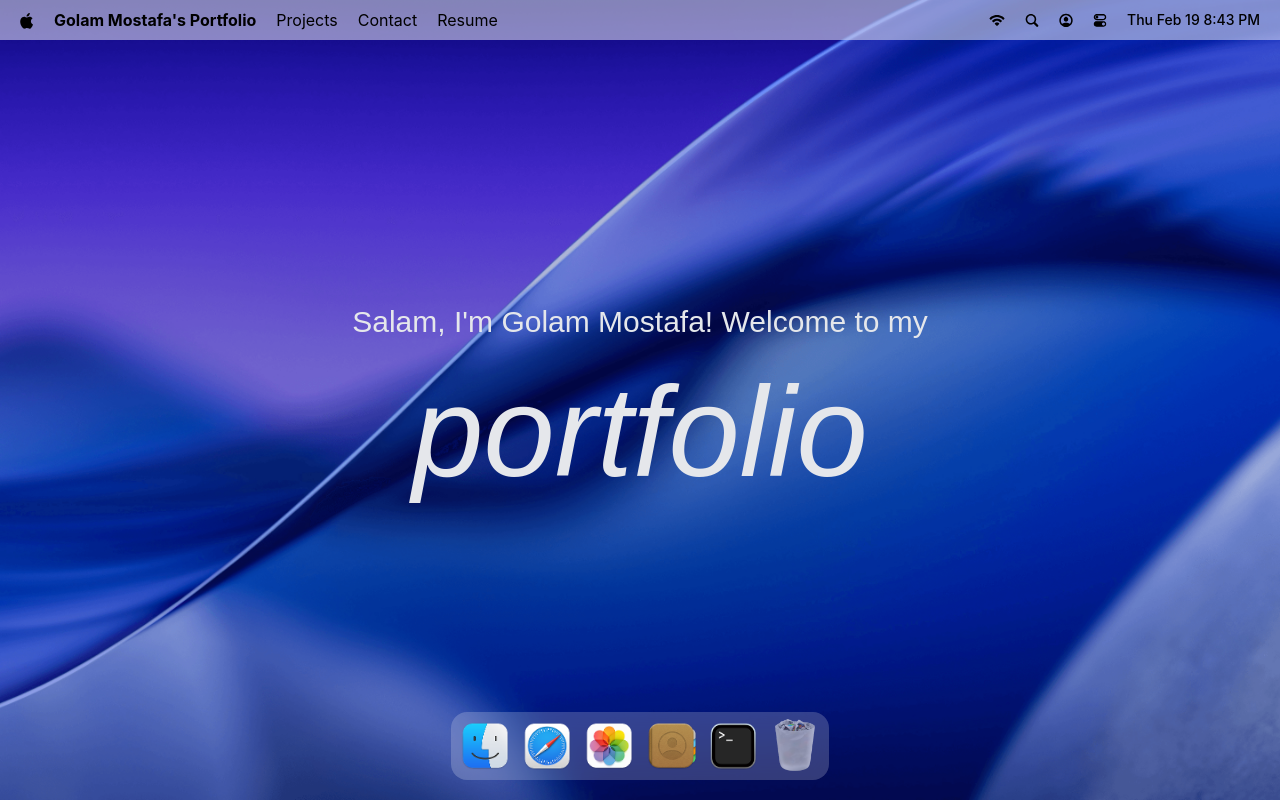
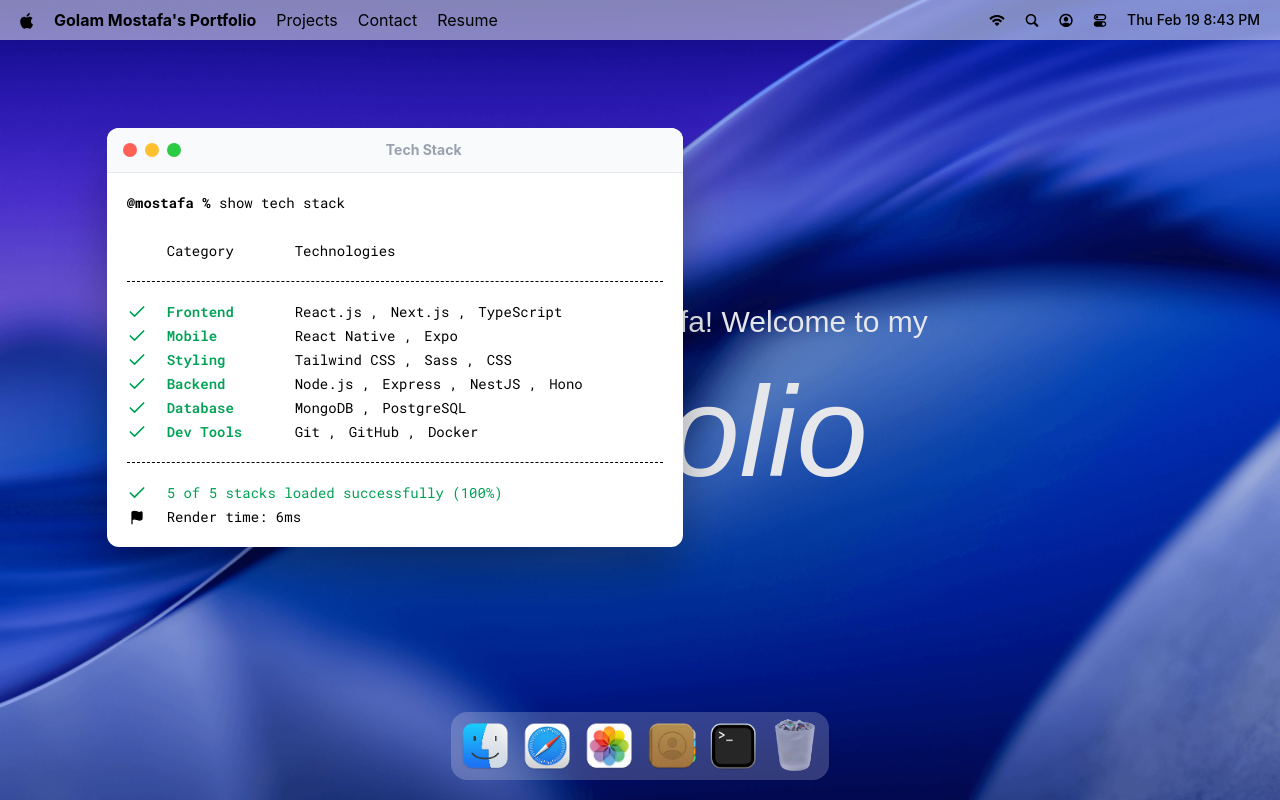
Before and after one commit to golammostafa13/os-portfolio, a React (Vite) app: page / in a window 1280 px wide. Both pictures are taken after a click on the button 733 px from the left and 746 px from the top of the page. Built offline with nearby package versions, Linux system fonts and the light colour scheme; a web font is replaced by a local one.

Commit message:
implement a hoc for managing window and did it for window terminal

```diff
--- a/src/App.jsx
+++ b/src/App.jsx
@@ -1,4 +1,9 @@
+import gsap from "gsap";
+import { Draggable } from "gsap/Draggable";
+gsap.registerPlugin(Draggable);
+
 import { Navbar, Welcome, Dock } from "#components";
+import { Terminal } from "#windows";
 
 const App = () => {
   return (
@@ -6,6 +11,7 @@
       <Navbar />
       <Welcome />
       <Dock />
+      <Terminal />
     </main>
   );
 };
--- /dev/null
+++ b/src/components/WindowControls.jsx
@@ -0,0 +1,21 @@
+import useWindowStore from "#store/window";
+
+const WindowControls = ({ target }) => {
+    const { closeWindow } = useWindowStore();
+    const handleClose = () => closeWindow(target);
+    const handleMinimize = () => {
+
+    }
+    const handleMaximize = () => {
+
+    }
+    return (
+        <div id="window-controls">
+            <div className="close" onClick={handleClose}></div>
+            <div className="minimize"></div>
+            <div className="maximize"></div>
+        </div>
+    )
+}
+
+export default WindowControls
--- a/src/components/index.js
+++ b/src/components/index.js
@@ -1,5 +1,6 @@
 import Navbar from "./Navbar";
 import Welcome from "./Welcome";
 import Dock from "./Dock";
+import WindowControls from "./WindowControls";
 
-export { Navbar, Welcome, Dock };
+export { Navbar, Welcome, Dock, WindowControls };
--- /dev/null
+++ b/src/hoc/WindowWrapper.jsx
@@ -0,0 +1,62 @@
+import useWindowStore from "#store/window";
+import { useGSAP } from "@gsap/react";
+import gsap from "gsap";
+import { Draggable } from "gsap/Draggable";
+import { useLayoutEffect, useRef } from "react";
+
+const WindowWrapper = (Component, windowKey) => {
+    const Wrapped = (props) => {
+        const { windows, focusWindow } = useWindowStore();
+        const { isOpen, zIndex } = windows[windowKey];
+        const ref = useRef(null);
+
+        useGSAP(() => {
+            const el = ref.current;
+            if (!el || !isOpen) return;
+
+            el.style.display = "block";
+            gsap.fromTo(
+                el, {
+                    scale: 0.8,
+                    opacity: 0,
+                    y: 40
+                },
+                {
+                    scale: 1,
+                    opacity: 1,
+                    y: 0,
+                    duration: 0.5,
+                    ease: "power3.out"
+                });
+
+        }, [isOpen])
+
+        useGSAP(() => {
+            const el = ref.current;
+            if (!el) return;
+            const [instance] = Draggable.create(el, { onPress: () => focusWindow(windowKey) });
+            return () => instance.kill();
+        }, [])
+
+        useLayoutEffect(() => {
+            const el = ref.current;
+            if (!el) return;
+
+            el.style.display = isOpen ? "block" : "none";
+        }, [isOpen])
+
+        return (
+            <section
+                id={windowKey}
+                ref={ref}
+                style={{ zIndex }}
+                className="absolute">
+                <Component {...props} />
+            </section>
+        )
+    };
+    Wrapped.displayName = `WindowWrapper(${Component.displayName || Component.name || "Component"})`;
+    return Wrapped;
+}
+
+export default WindowWrapper
--- /dev/null
+++ b/src/windows/Terminal.jsx
@@ -0,0 +1,54 @@
+import { WindowControls } from "#components";
+import { techStack } from "#constants";
+import WindowWrapper from "#hoc/WindowWrapper";
+import { Check, Flag } from "lucide-react";
+
+const Terminal = () => {
+    return (
+        <>
+            <div id="window-header">
+                <WindowControls target="terminal" />
+                <h2>Tech Stack</h2>
+            </div>
+            <div className="techstack">
+                <p>
+                    <span className="font-bold">@mostafa % </span>
+                    show tech stack
+                </p>
+                <div className="label">
+                    <p className="w-32">Category</p>
+                    <p>Technologies</p>
+                </div>
+                <ul className="content">
+                    {
+                        techStack.map((tech) => (
+                            <li key={tech.id} className="flex items-center">
+                                <Check className="check" size={20} />
+                                <h3>{tech.category}</h3>
+                                <ul>
+                                    {
+                                        tech.items.map((item, i) => (
+                                            <li key={item.id}>{item} {i < tech.items.length - 1 ? "," : ""}</li>
+                                        ))
+                                    }
+                                </ul>
+                            </li>
+                        ))
+                    }
+                </ul>
+                <div className="footnote">
+                    <p>
+                        <Check size={20} /> 5 of 5 stacks loaded successfully (100%)
+                    </p>
+                    <p className="text-black">
+                        <Flag size={15} fill="black" />
+                        Render time: 6ms
+                    </p>
+                </div>
+            </div>
+        </>
+    )
+}
+const TerminalWindow = WindowWrapper(Terminal, "terminal");
+
+export default TerminalWindow;
--- /dev/null
+++ b/src/windows/index.js
@@ -0,0 +1,2 @@
+import Terminal from "./Terminal";
+export { Terminal };
```
